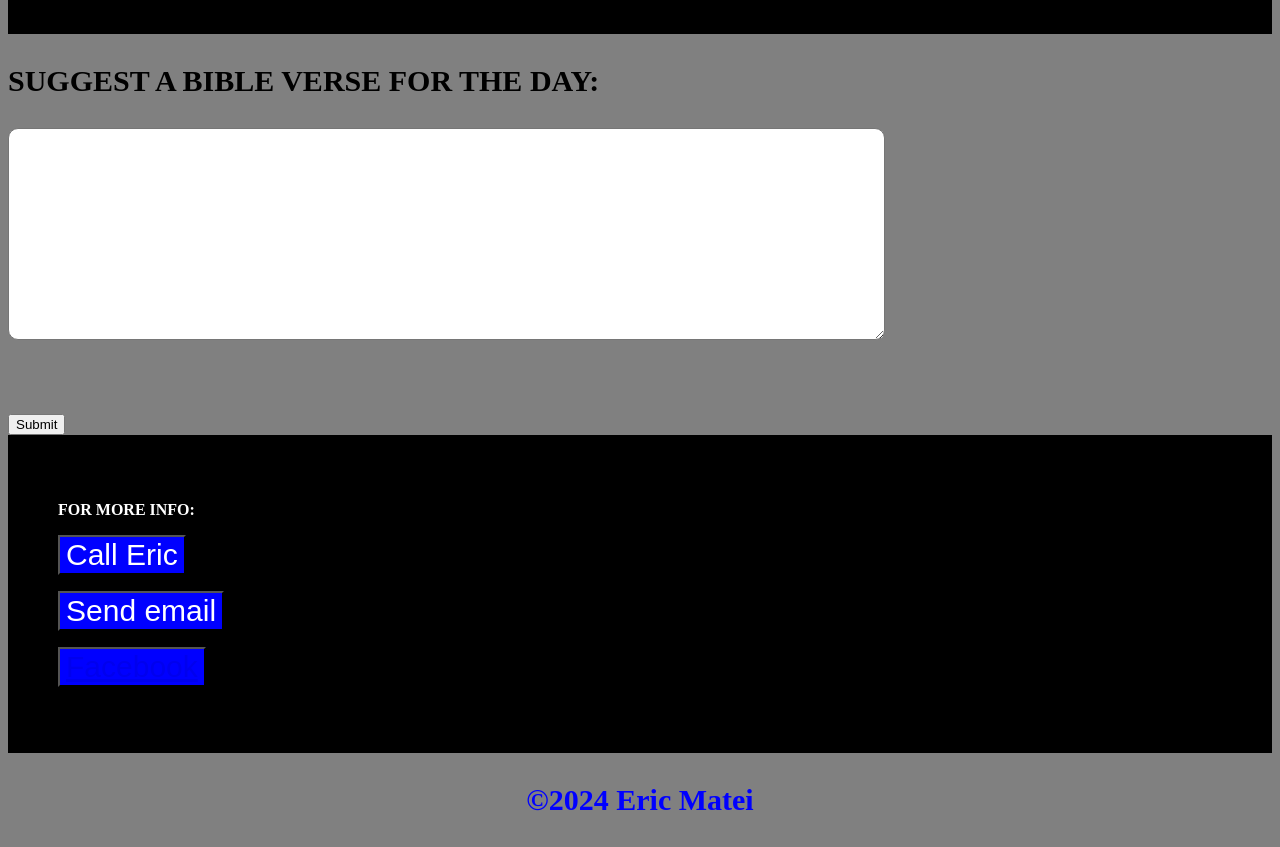
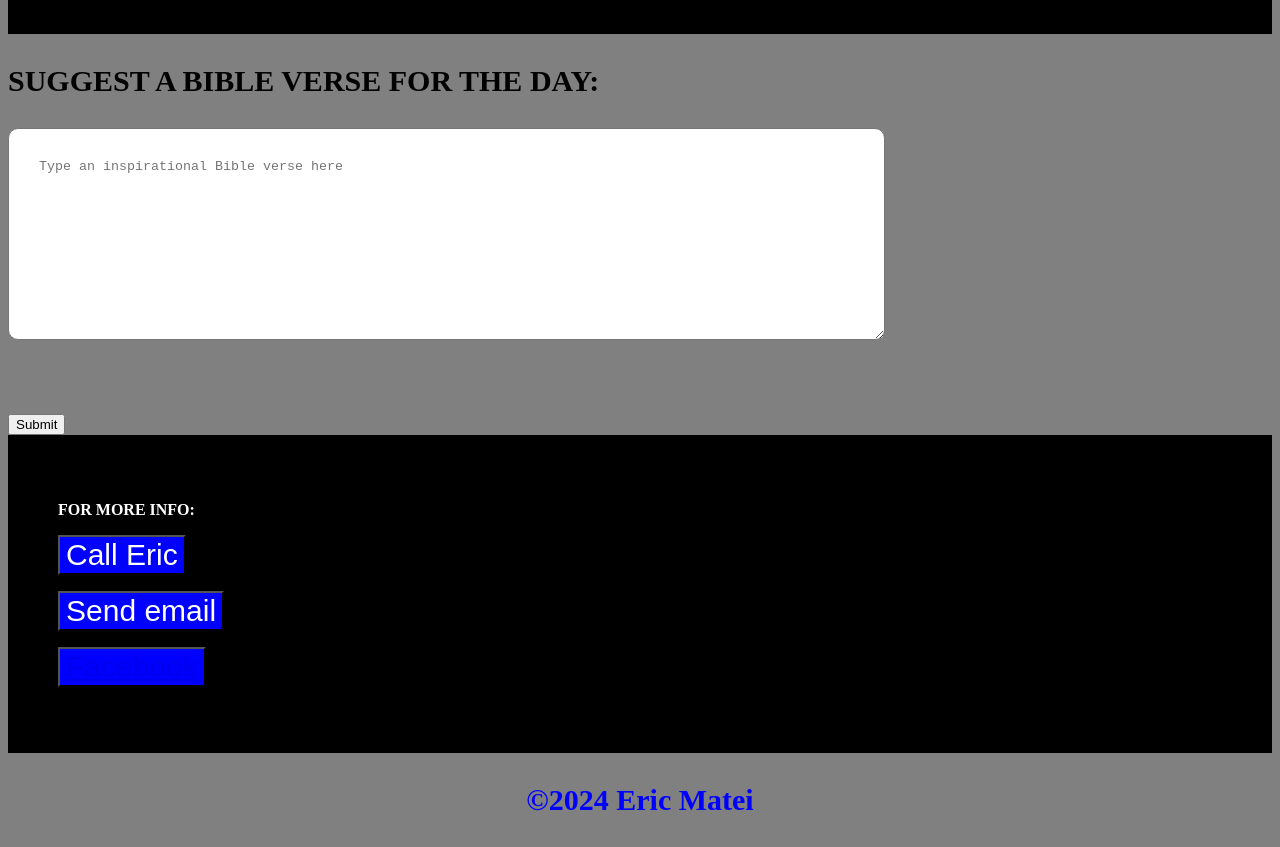
Before and after one commit to ERIC66528/rictei, a plain HTML site: page index.html in a window 1280 px wide. Shown: the part 860-1707 px from the top of the page. Drawn offline with Linux system fonts and the light colour scheme.

Commit message:
Update index.html

```diff
--- a/index.html
+++ b/index.html
@@ -53,7 +53,7 @@
  <br> </div>
 
 <p class="verse"><b>SUGGEST A BIBLE VERSE FOR THE DAY:</b></p>
-<p><textarea class="txtarea" rows="10" cols="100"></textarea></p>
+<p><textarea class="txtarea" rows="10" cols="100" placeholder="Type an inspirational Bible verse here"></textarea></p>
 
 </div> </br>
 
```
